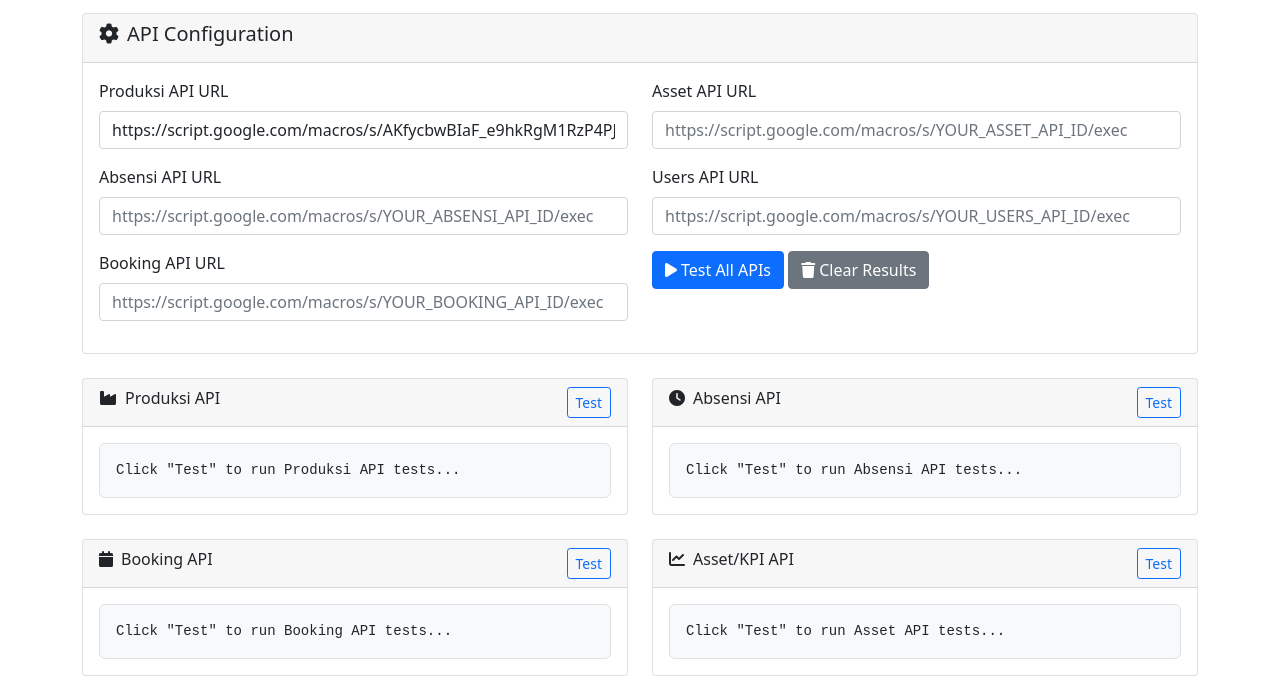
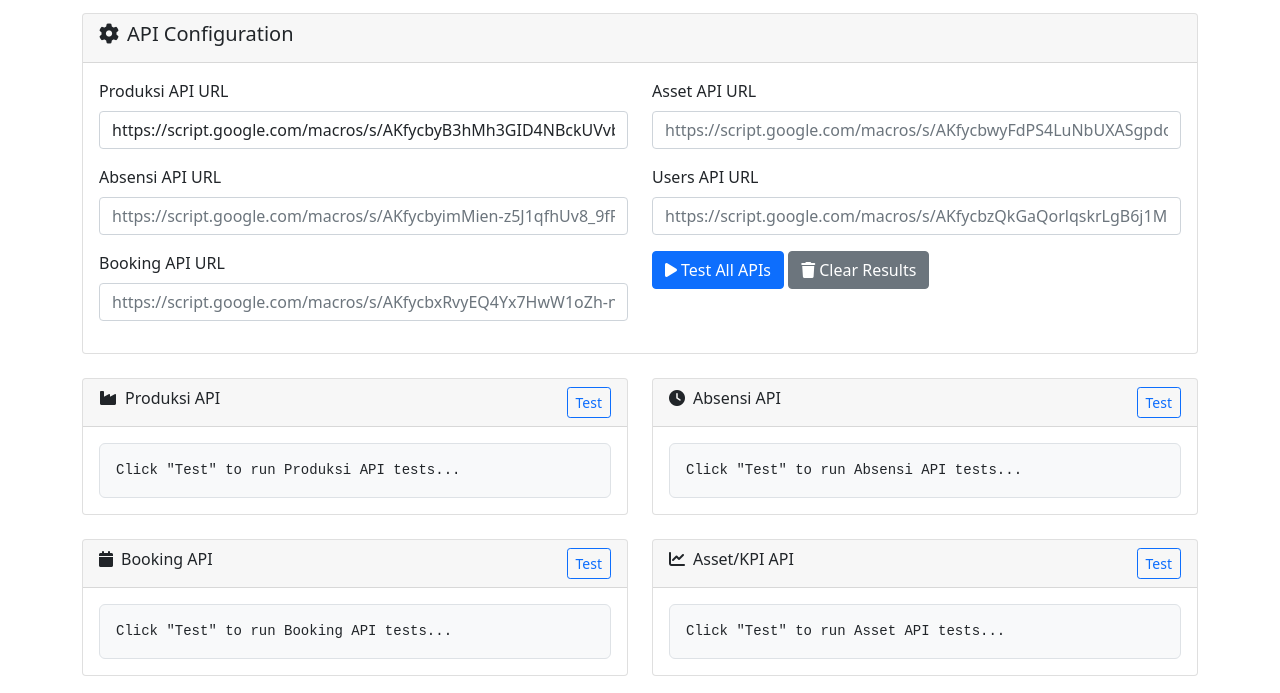
Before and after one commit to FreddyMH07/portal-karyawan-sag, a website: page test-all-apis.html in a window 1280 px wide. Shown: the part 107-800 px from the top of the page. Drawn offline with nearby package versions, Linux system fonts and the light colour scheme.

Commit message:
Update test-all-apis.html

```diff
--- a/test-all-apis.html
+++ b/test-all-apis.html
@@ -44,29 +44,29 @@
                                 <div class="mb-3">
                                     <label class="form-label">Produksi API URL</label>
                                     <input type="url" class="form-control" id="produksiUrl"
-                                           value="https://script.google.com/macros/s/AKfycbwBIaF_e9hkRgM1RzP4PJzi3bxREUaiD9U8wSycA5pvybedhjvd3ypcJt1_BxPq1ni58Q/exec">
+                                           value="https://script.google.com/macros/s/AKfycbyB3hMh3GID4NBckUVvbaL_dZwYFfvZnhs5SMg0tarQ2l_kBmPIlkIJvHIMfSTbRBNj9g/exec">
                                 </div>
                                 <div class="mb-3">
                                     <label class="form-label">Absensi API URL</label>
                                     <input type="url" class="form-control" id="absensiUrl"
-                                           placeholder="https://script.google.com/macros/s/YOUR_ABSENSI_API_ID/exec">
+                                           placeholder="https://script.google.com/macros/s/AKfycbyimMien-z5J1qfhUv8_9fFHD4whnk8MNJGccqn_zj5NNkW47tr6NxejUCj68mP42UIrg/exec">
                                 </div>
                                 <div class="mb-3">
                                     <label class="form-label">Booking API URL</label>
                                     <input type="url" class="form-control" id="bookingUrl"
-                                           placeholder="https://script.google.com/macros/s/YOUR_BOOKING_API_ID/exec">
+                                           placeholder="https://script.google.com/macros/s/AKfycbxRvyEQ4Yx7HwW1oZh-nTWTwi-YI8QLcPxWb4enQXfi1SbHDCBDiTqjbNFNB9htd6tTMQ/exec">
                                 </div>
                             </div>
                             <div class="col-md-6">
                                 <div class="mb-3">
                                     <label class="form-label">Asset API URL</label>
                                     <input type="url" class="form-control" id="assetUrl"
-                                           placeholder="https://script.google.com/macros/s/YOUR_ASSET_API_ID/exec">
+                                           placeholder="https://script.google.com/macros/s/AKfycbwyFdPS4LuNbUXASgpdoKTZwE_34a-eIYN_kDsqrWBI_HwZMbx2gmz7Y-_OEpxL-uabfA/exec">
                                 </div>
                                 <div class="mb-3">
                                     <label class="form-label">Users API URL</label>
                                     <input type="url" class="form-control" id="usersUrl"
-                                           placeholder="https://script.google.com/macros/s/YOUR_USERS_API_ID/exec">
+                                           placeholder="https://script.google.com/macros/s/AKfycbzQkGaQorlqskrLgB6j1MajmDe1HhfAciCR4FaLNZE05czOAHA0wORt2edmQtl61PqByA/exec">
                                 </div>
                                 <div class="mb-3">
                                     <button class="btn btn-primary" onclick="testAllAPIs()">
```
